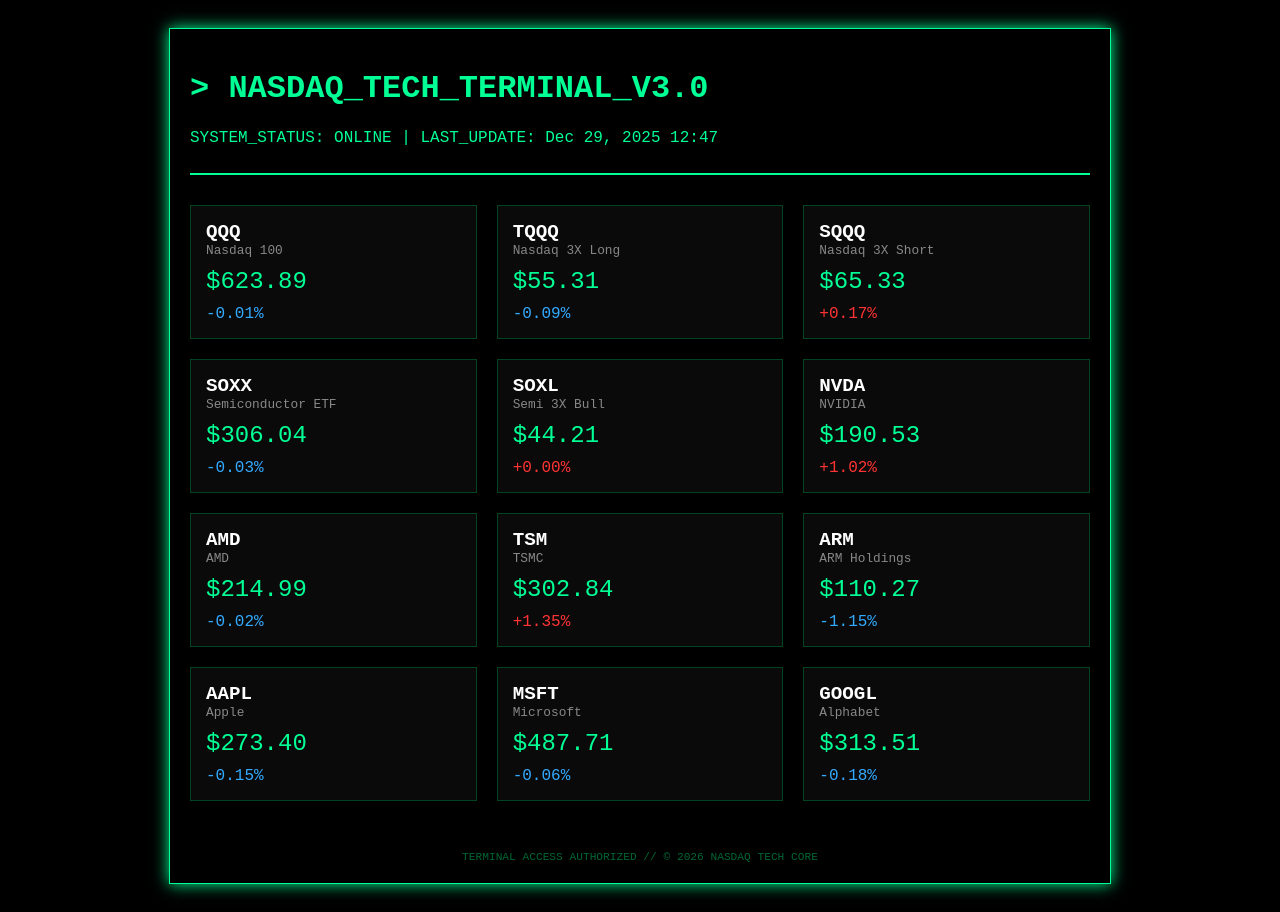
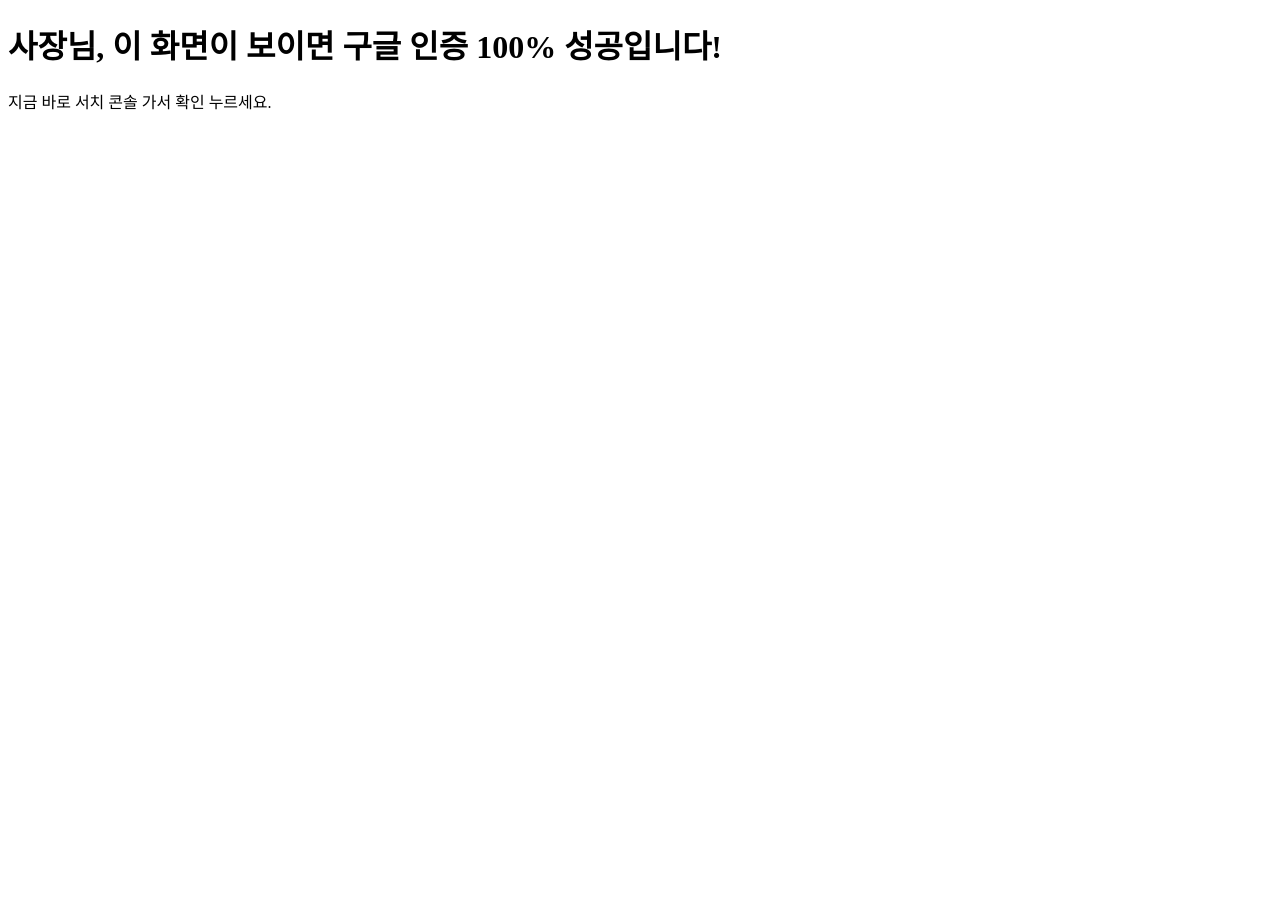
Before and after one commit to kjong06261/nasdaq-terminal, a plain HTML site: page index.html in a window 1280 px wide. After the commit the page ends 800 px from the top, so only its background shows below. Drawn offline with Linux system fonts and the light colour scheme.

Commit message:
Update index.html

```diff
--- a/index.html
+++ b/index.html
@@ -1,121 +1,12 @@
-
 <!DOCTYPE html>
 <html lang="ko">
 <head>
     <meta charset="UTF-8">
-        <meta name="viewport" content="width=device-width, initial-scale=1.0">
-        <title>NASDAQ TECH TERMINAL</title>
-
     <meta name="google-site-verification" content="38-xbGp8vqze8MfoAinJeJoI-maoeT_-qE9TXa7XekQ" />
-
-        <script async src="https://pagead2.googlesyndication.com/pagead/js/adsbygoogle.js?client=ca-pub-3030006828946894" crossorigin="anonymous"></script>
-        <style>
-            body { background: #000000; color: #00ff95; font-family: 'Courier New', monospace; padding: 20px; }
-            .container { max-width: 900px; margin: 0 auto; border: 1px solid #00ff95; padding: 20px; box-shadow: 0 0 15px #00ff95; }
-            .header { border-bottom: 2px double #00ff95; margin-bottom: 30px; padding-bottom: 10px; }
-            .ticker-grid { display: grid; grid-template-columns: repeat(auto-fill, minmax(250px, 1fr)); gap: 20px; }
-            .card { border: 1px solid #004422; padding: 15px; background: #0a0a0a; }
-            .card:hover { background: #001100; border-color: #00ff95; }
-            .symbol { font-size: 1.2rem; font-weight: bold; color: #fff; }
-            .price { font-size: 1.5rem; margin: 10px 0; }
-            .up { color: #ff3333; } .down { color: #33aaff; }
-            .footer { margin-top: 50px; font-size: 0.7rem; color: #006633; text-align: center; }
-        </style>
+    <title>NASDAQ TERMINAL</title>
 </head>
 <body>
-        <div class="container">
-            <div class="header">
-                <h1>> NASDAQ_TECH_TERMINAL_V3.0</h1>
-                <p>SYSTEM_STATUS: ONLINE | LAST_UPDATE: Dec 29, 2025 12:47</p>
-            </div>
-            <div class="ticker-grid">
-
-        <div class="card">
-            <div class="symbol">QQQ</div>
-            <div style="font-size:0.8rem; color:#888;">Nasdaq 100</div>
-            <div class="price">$623.89</div>
-            <div class="down">-0.01%</div>
-        </div>
-
-        <div class="card">
-            <div class="symbol">TQQQ</div>
-            <div style="font-size:0.8rem; color:#888;">Nasdaq 3X Long</div>
-            <div class="price">$55.31</div>
-            <div class="down">-0.09%</div>
-        </div>
-
-        <div class="card">
-            <div class="symbol">SQQQ</div>
-            <div style="font-size:0.8rem; color:#888;">Nasdaq 3X Short</div>
-            <div class="price">$65.33</div>
-            <div class="up">+0.17%</div>
-        </div>
-
-        <div class="card">
-            <div class="symbol">SOXX</div>
-            <div style="font-size:0.8rem; color:#888;">Semiconductor ETF</div>
-            <div class="price">$306.04</div>
-            <div class="down">-0.03%</div>
-        </div>
-
-        <div class="card">
-            <div class="symbol">SOXL</div>
-            <div style="font-size:0.8rem; color:#888;">Semi 3X Bull</div>
-            <div class="price">$44.21</div>
-            <div class="up">+0.00%</div>
-        </div>
-
-        <div class="card">
-            <div class="symbol">NVDA</div>
-            <div style="font-size:0.8rem; color:#888;">NVIDIA</div>
-            <div class="price">$190.53</div>
-            <div class="up">+1.02%</div>
-        </div>
-
-        <div class="card">
-            <div class="symbol">AMD</div>
-            <div style="font-size:0.8rem; color:#888;">AMD</div>
-            <div class="price">$214.99</div>
-            <div class="down">-0.02%</div>
-        </div>
-
-        <div class="card">
-            <div class="symbol">TSM</div>
-            <div style="font-size:0.8rem; color:#888;">TSMC</div>
-            <div class="price">$302.84</div>
-            <div class="up">+1.35%</div>
-        </div>
-
-        <div class="card">
-            <div class="symbol">ARM</div>
-            <div style="font-size:0.8rem; color:#888;">ARM Holdings</div>
-            <div class="price">$110.27</div>
-            <div class="down">-1.15%</div>
-        </div>
-
-        <div class="card">
-            <div class="symbol">AAPL</div>
-            <div style="font-size:0.8rem; color:#888;">Apple</div>
-            <div class="price">$273.40</div>
-            <div class="down">-0.15%</div>
-        </div>
-
-        <div class="card">
-            <div class="symbol">MSFT</div>
-            <div style="font-size:0.8rem; color:#888;">Microsoft</div>
-            <div class="price">$487.71</div>
-            <div class="down">-0.06%</div>
-        </div>
-
-        <div class="card">
-            <div class="symbol">GOOGL</div>
-            <div style="font-size:0.8rem; color:#888;">Alphabet</div>
-            <div class="price">$313.51</div>
-            <div class="down">-0.18%</div>
-        </div>
-
-            </div>
-            <div class="footer">TERMINAL ACCESS AUTHORIZED // © 2026 NASDAQ TECH CORE</div>
-        </div>
+    <h1>사장님, 이 화면이 보이면 구글 인증 100% 성공입니다!</h1>
+    <p>지금 바로 서치 콘솔 가서 확인 누르세요.</p>
 </body>
 </html>
```
Lines whose indentation alone changed are shown as unchanged.
